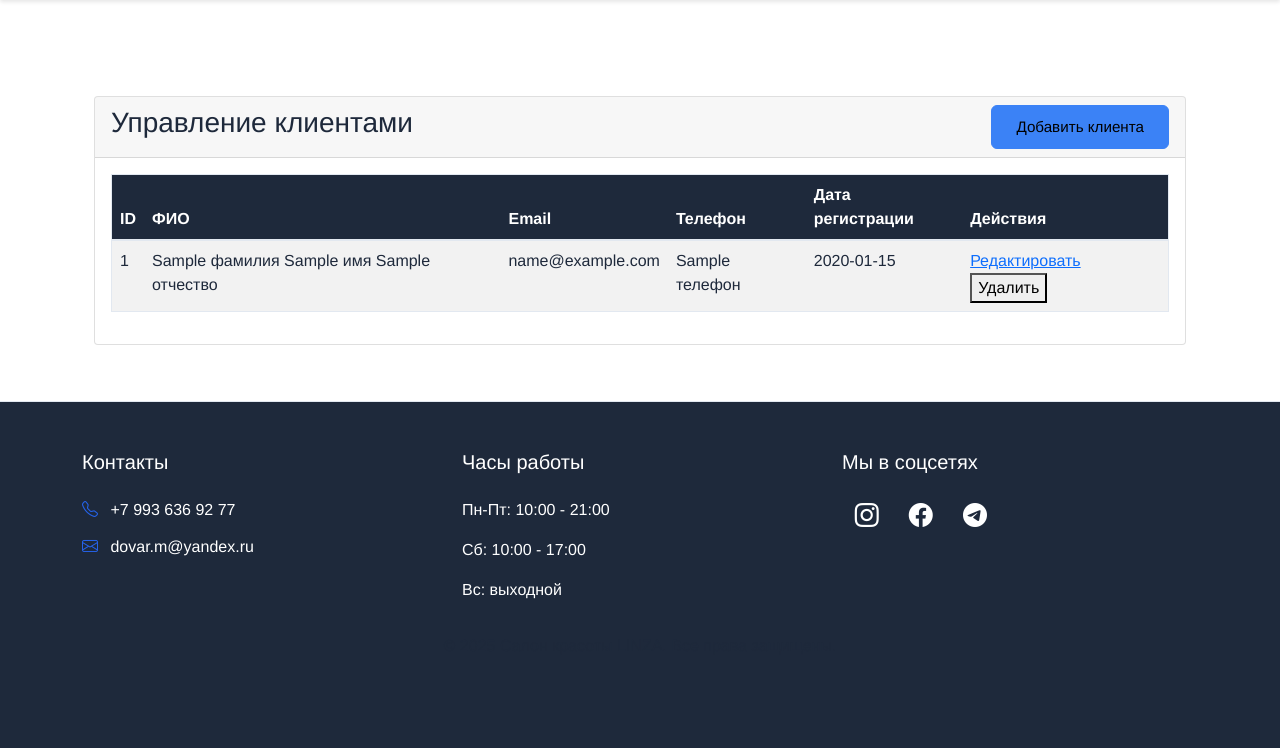
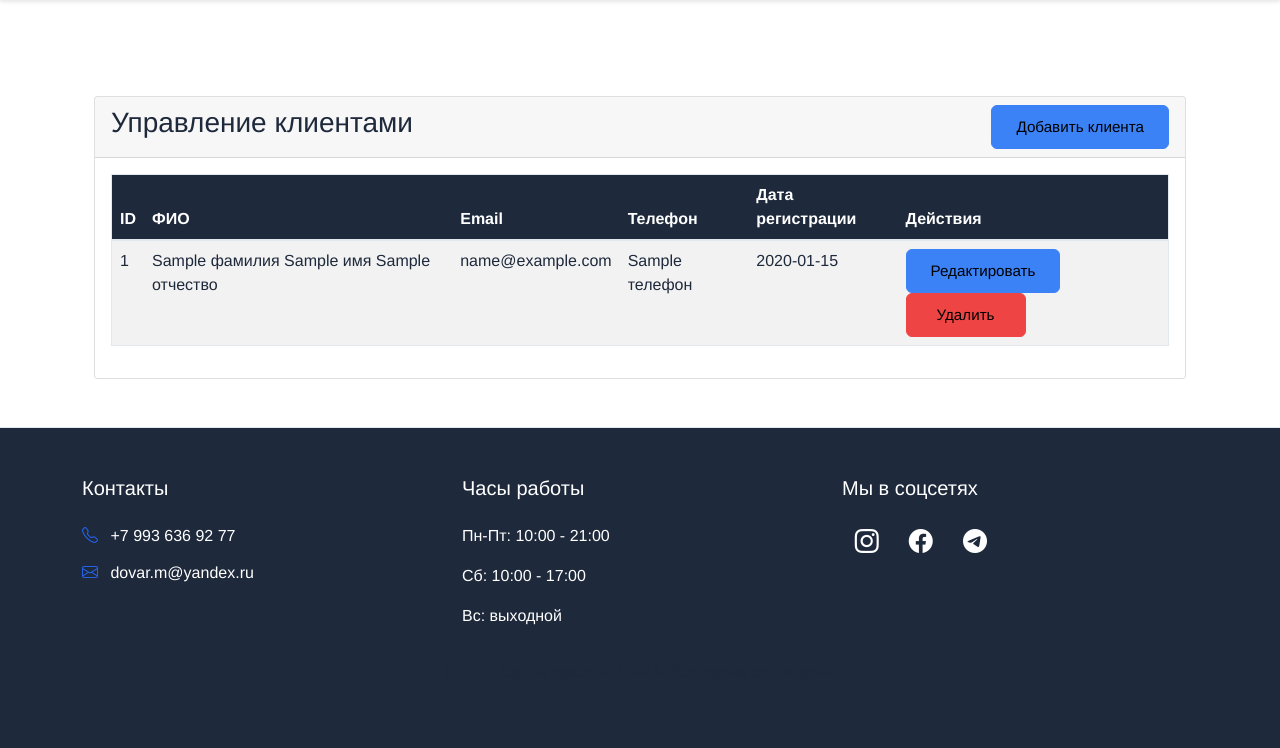
Before and after one commit to LlnZa/hair-salon, a Python web app: template templates/admin/clients.html in a window 1280 px wide. Shown: the part 78-826 px from the top of the page. Before the commit the page ends 677 px from the top, so only its background shows below. Run offline with Jinja, Linux system fonts and the light colour scheme; the template is opened without the code that fills it: most values are stand-ins (such as "Sample title", 1, 10 or a date in 2020); some libraries are stand-ins or nearby versions.

Commit message:
Update clients.html

```diff
--- a/templates/admin/clients.html
+++ b/templates/admin/clients.html
@@ -32,10 +32,10 @@
                                             <td>{{ client.телефон }}</td>
                                             <td>{{ client.дата_регистрации.strftime('%d.%m.%Y') }}</td>
                                             <td>
-                                                <a href="{{ url_for('edit_client', client_id=client.клиент_id) }}" class="btn-edit">Редактировать</a>
+                                                <a href="{{ url_for('edit_client', client_id=client.клиент_id) }}" class="btn btn-primary btn-sm">Редактировать</a>
                                                 <form action="{{ url_for('delete_client', client_id=client.клиент_id) }}" method="POST" class="d-inline">
                                                     <input type="hidden" name="csrf_token" value="{{ csrf_token() }}">
-                                                    <button type="submit" class="btn-delete" onclick="return confirm('Вы уверены, что хотите удалить этого клиента?')">Удалить</button>
+                                                    <button type="submit" class="btn btn-danger btn-sm" onclick="return confirm('Вы уверены, что хотите удалить этого клиента?')">Удалить</button>
                                                 </form>
                                             </td>
                                         </tr>
```
